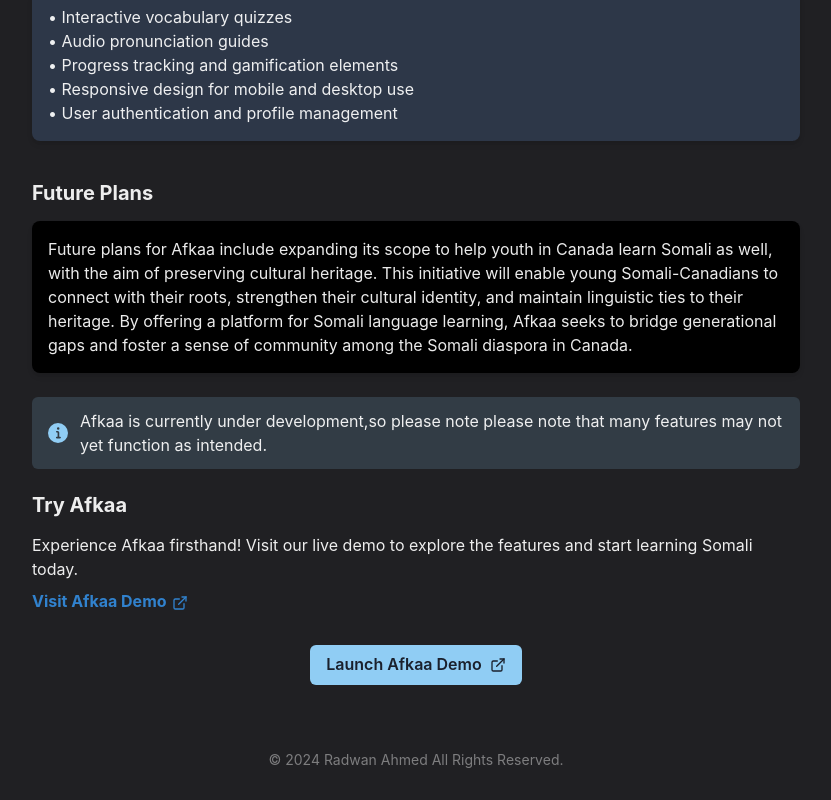
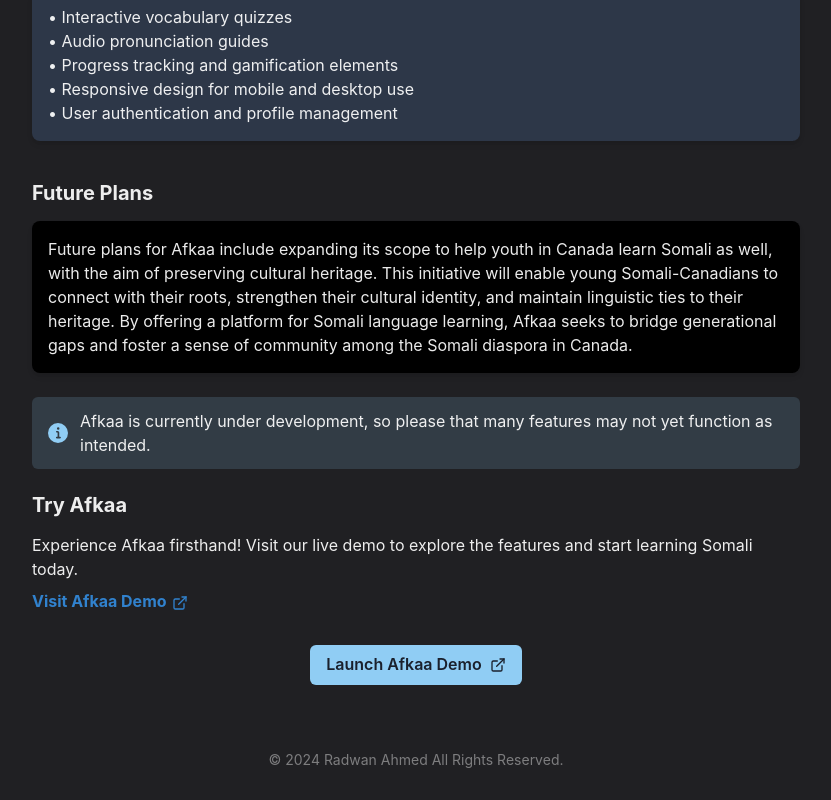
Before and after one commit to cattleherd/portfolio-v2, a Next.js app: page /Afkaa in a window 1280 px wide. Shown: the part 699-1499 px from the top of the page, without its empty margins (224-1055 px from the left). Built offline with nearby package versions, Linux system fonts and the light colour scheme.

Commit message:
fix spelling errors

```diff
--- a/pages/Afkaa.js
+++ b/pages/Afkaa.js
@@ -109,7 +109,7 @@
       <Alert status="info" variant="subtle" rounded="md">
         <AlertIcon />
         <Text>
-          Afkaa is currently under development,so please note please note that
+          Afkaa is currently under development, so please that
           many features may not yet function as intended.
         </Text>
       </Alert>
```
